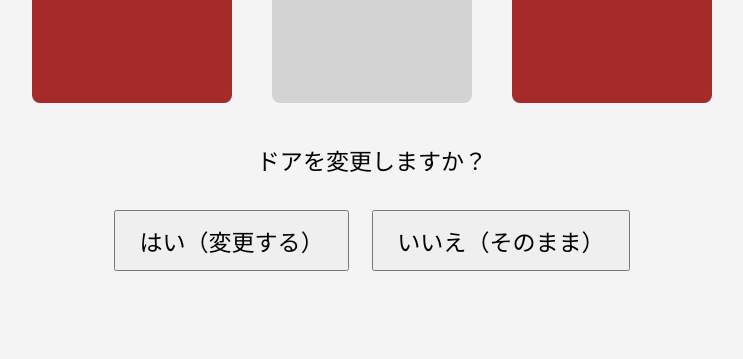
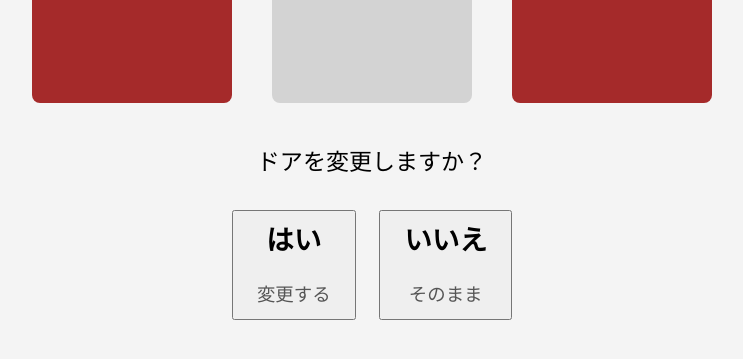
Before and after one commit to uesaka-a/monty-hall, a plain HTML site: page index.html in a window 1280 px wide. Both pictures are taken after a click on the element "#1". Shown: the part 369-728 px from the top of the page, without its empty margins (268-1011 px from the left). Drawn offline with Linux system fonts and the light colour scheme.

Commit message:
Update index.html

```diff
--- a/index.html
+++ b/index.html
@@ -56,9 +56,28 @@
       font-size: 1.8em;
     }
     button {
-      margin: 10px;
-      font-size: 1.8em;
-      padding: 0.5em 1em;
+     margin: 10px;
+     font-size: 1.8em;
+     padding: 0.5em 1em;
+     text-align: center;
+     display: inline-block;
+     line-height: 1.2;
+     white-space: nowrap;
+    }
+    /* 「もう一度挑戦」ボタン専用のスタイルを追加 */
+    #retryButton button {
+     font-size: 2.4em;
+     font-weight: bold;
+    }
+    button .line1 {
+     display: block;
+     font-weight: bold;
+     font-size: 1.2em;
+    }
+    button .line2 {
+     display: block;
+     font-size: 0.8em;
+     color: #555;
     }
     .description {
       font-size: 1.8em;
@@ -78,10 +97,15 @@
 
   <div class="buttons" id="switchButtons" style="display:none">
     <p>ドアを変更しますか？</p>
-    <button onclick="makeFinalChoice(true)">はい（変更する）</button>
-    <button onclick="makeFinalChoice(false)">いいえ（そのまま）</button>
+    <button onclick="makeFinalChoice(true)">
+     <span class="line1">はい</span><br>
+     <span class="line2">変更する</span>
+    </button>
+    <button onclick="makeFinalChoice(false)">
+     <span class="line1">いいえ</span><br>
+     <span class="line2">そのまま</span>
+    </button>
   </div>
-
   <div class="buttons" id="retryButton" style="display:none">
     <button onclick="restart()">もう一度挑戦</button>
   </div>
```
